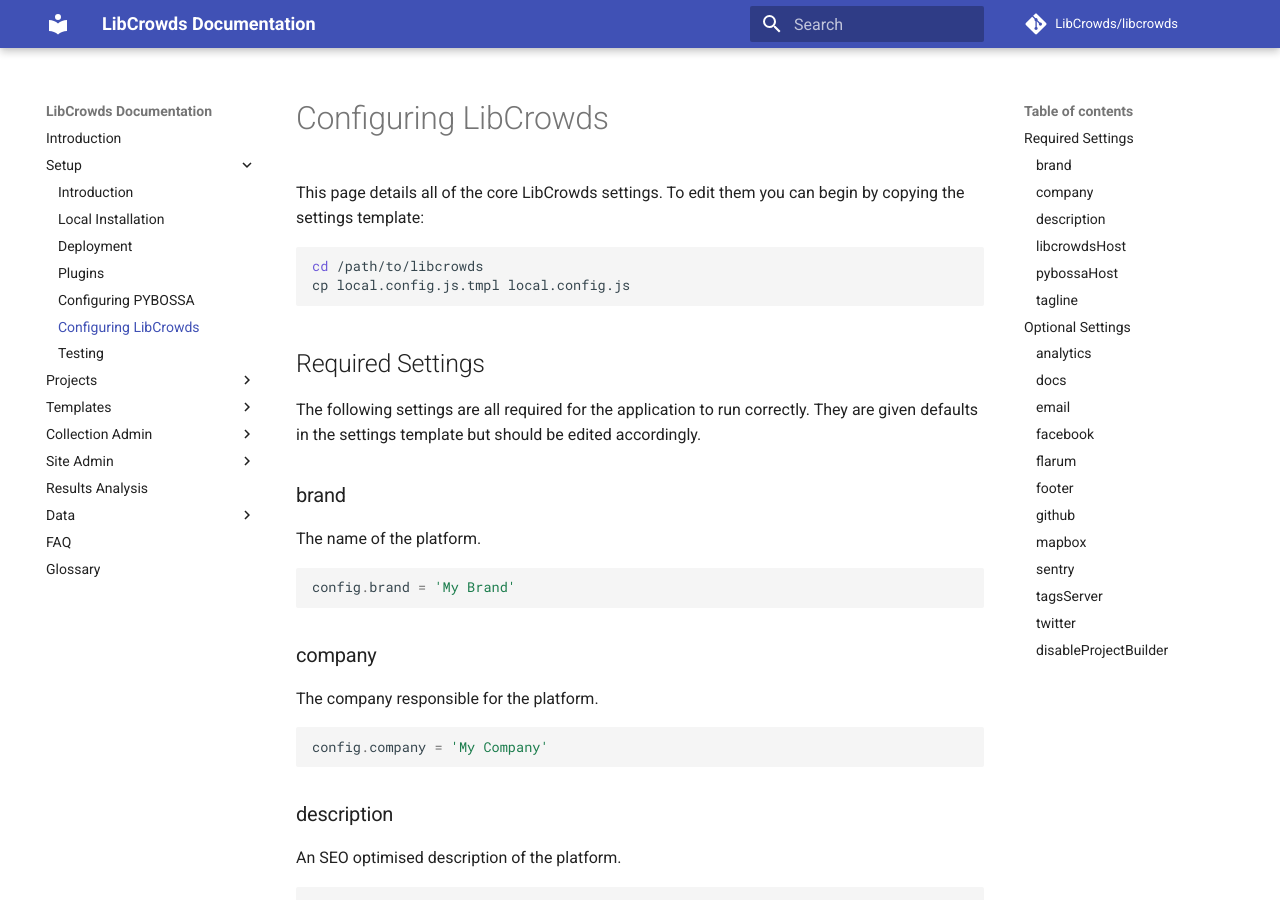
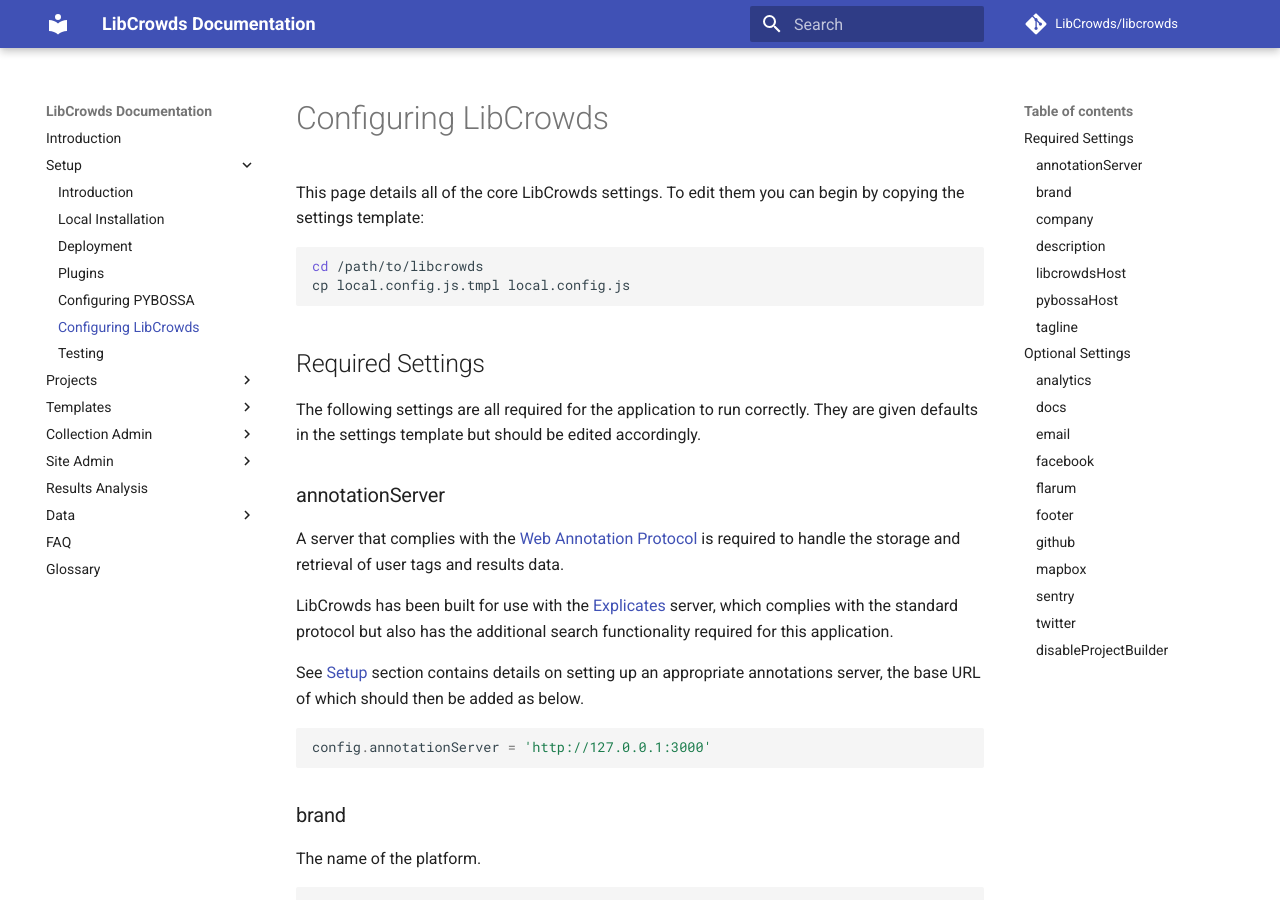
Before and after one commit to LibCrowds/docs, an MkDocs documentation site: the page built from docs/setup/configuring-libcrowds.md, in a window 1280 px wide and 900 px high. Built offline with MkDocs 1.6.1 and Material for MkDocs 9.7.7, drawn with Linux system fonts in a browser that asks for light colours; comment, search, counter and statistics services are not loaded; old or Windows-style settings are respelled for this version of MkDocs; some of the changed text lies outside the part shown.

Commit message:
Add annotationServer to LibCrowds config

````diff
--- a/docs/setup/configuring-libcrowds.md
+++ b/docs/setup/configuring-libcrowds.md
@@ -11,6 +11,25 @@
 The following settings are all required for the application to run correctly.
 They are given defaults in the settings template but should be edited
 accordingly.
+
+### annotationServer
+
+A server that complies with the
+[Web Annotation Protocol](https://www.w3.org/TR/annotation-protocol) is
+required to handle the storage and retrieval of user tags and results data.
+
+LibCrowds has been built for use with the
+[Explicates](https://github.com/alexandermendes/explicates) server, which
+complies with the standard protocol but also has the additional search
+functionality required for this application.
+
+See [Setup](setup/introduction.md) section contains details on setting up an
+appropriate annotations  server, the base URL of which should then be added as
+below.
+
+```js
+config.annotationServer = 'http://127.0.0.1:3000'
+```
 
 ### brand
 
@@ -203,15 +222,6 @@
 }
 ```
 
-### tagsServer
-
-Enable user tagging system by providing a link to a server that complies with
-the [Web Annotation Protocol](https://www.w3.org/TR/annotation-protocol/#annotation-retrieval).
-
-```js
-config.tagsServer = 'http://127.0.0.1:3000'
-```
-
 ### twitter
 
 Adds a twitter link to the main footer and enhances the platforms Twitter cards
````
